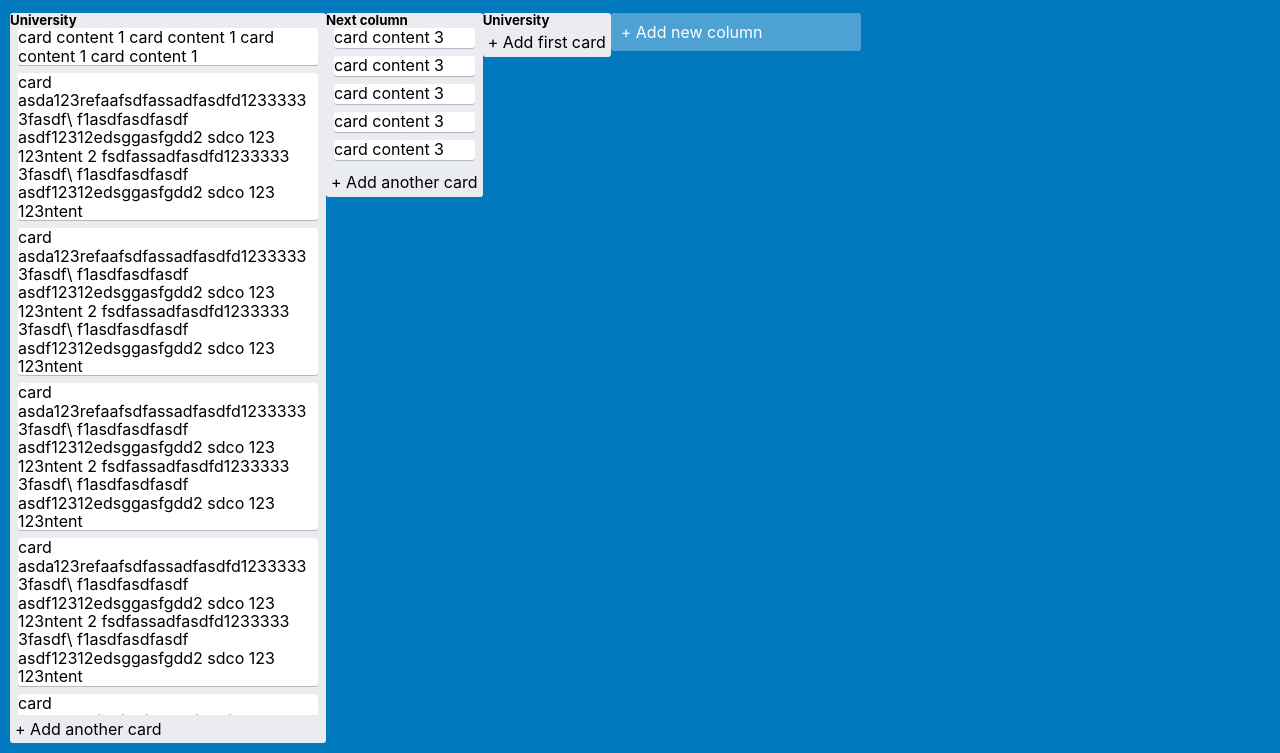
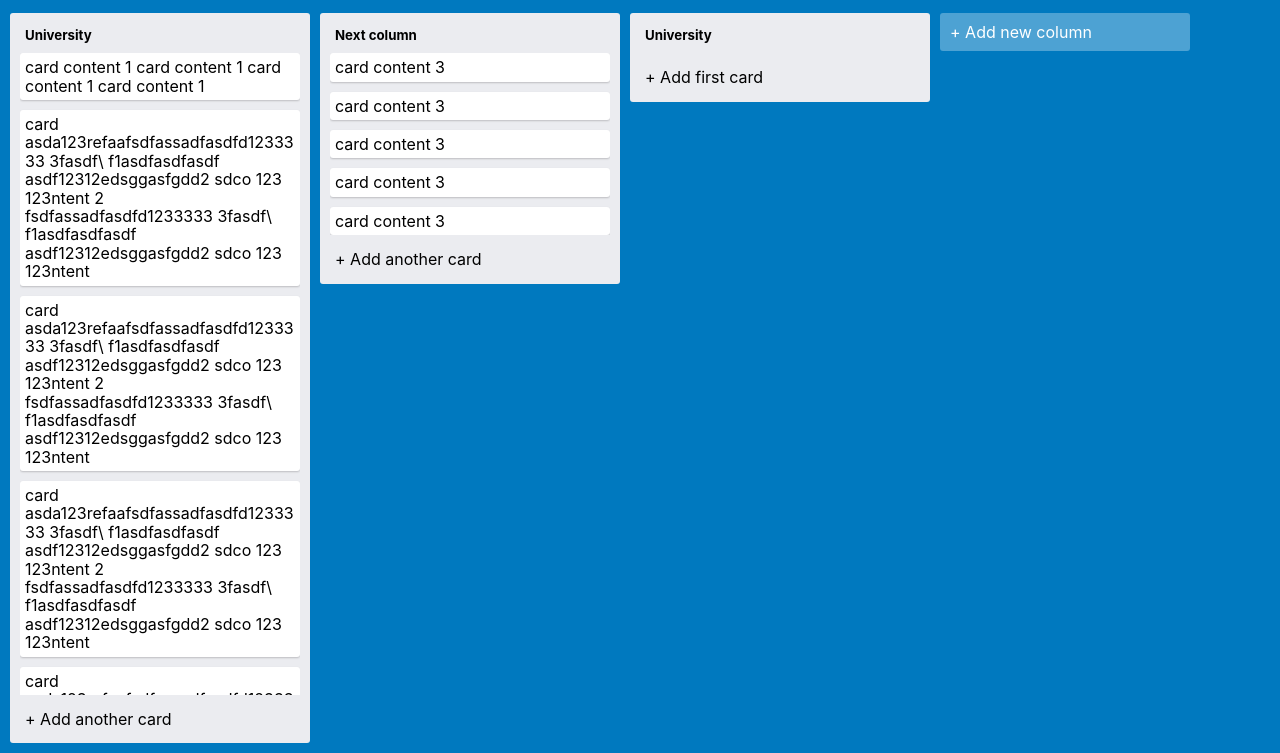
Before and after one commit to artembell/trello-clone, a website: page frontend/assets/pages/board.html in a window 1280 px wide. Shown: the part 47-800 px from the top of the page. Drawn offline with nearby package versions, Linux system fonts and the light colour scheme; files that its build step writes are made by us from their sources.

Commit message:
feat: board cols

```diff
--- a/frontend/styles/board.scss
+++ b/frontend/styles/board.scss
@@ -29,6 +29,7 @@
 }
 
 .create-column {
+    flex: 0 0 auto;
     background: rgba(255, 255, 255, 0.3);
     border-radius: 3px;
     width: 250px;
@@ -53,108 +54,75 @@
     }
 }
 
-.cards {
-    flex: 1 1 auto;
-    margin-bottom: 0;
-    overflow-y: auto;
-    overflow-x: hidden;
-    margin: 0 4px;
-    padding: 0 4px;
-    z-index: 1;
-    min-height: 0;
-}
 
 .column {
-    background-color: #ebecf0;
-    border-radius: 3px;
-    box-sizing: border-box;
     display: flex;
     flex-direction: column;
+    flex: 0 0 auto;
+
+    position: relative;
+
     max-height: 100%;
-    position: relative;
-    // my styles
-    // flex: 0 0 auto;
-    // padding: 10px;
-    // width: 250px;
-    // margin-right: 10px;
 
-    // background: #EBECF0;
-    // border-radius: 3px;
+    padding: 10px;
+    width: 300px;
+    margin-right: 10px;
 
-    // overflow-y: hidden;
-    // height: auto;
-    // max-height: 100%;
+    background: #EBECF0;
+    border-radius: 3px;
 
-    // // &__cards {
-    // //     position: relative;
+    &__cards {
+        flex: 1 1 auto;
+        overflow-y: auto;
+        overflow-x: hidden;
+    }
 
-    // //     max-height: inherit;
-    // //     // min-height: 0;
-    // //     // height: auto;
-    // //     // max-height: 100%;
-    // //     // overflow-x: hidden;
-    // //     overflow-y: auto;
-    // // }
+    &__name {
+        margin-top: 5px;
+        margin-left: 5px;
+        margin-bottom: 10px;
+    }
 
-    // &__name {
-    //     margin-top: 5px;
-    //     margin-left: 5px;
-    //     margin-bottom: 10px;
-    // }
-
-    // &__add-card {
-    //     margin-top: 10px;
-    // }
+    &__add-card {
+        margin-top: 10px;
+    }
 }
 
 
 
 
 
-// .clickable-card {
-//     position: relative;
+.clickable-card {
+    position: relative;
 
-//     &__link {
-//         display: inline-block;
-//         position: absolute;
-//         top: 0;
-//         left: 0;
-//         width: 100%;
-//         height: 100%;
-//     }
-// }
+    &__link {
+        display: inline-block;
+        position: absolute;
+        top: 0;
+        left: 0;
+        width: 100%;
+        height: 100%;
+    }
+}
 
 .card {
-    background-color: #fff;
+    margin-bottom: 10px;
+
     border-radius: 3px;
-    box-shadow: 0 1px 0 rgba(9,30,66,.25);
-    cursor: pointer;
-    display: block;
-    margin-bottom: 8px;
-    max-width: 300px;
-    min-height: 20px;
-    position: relative;
-    text-decoration: none;
-    z-index: 0;
-    // // my styles
-    // margin-bottom: 10px;
+    transition: background .1s linear;
+    background: white;
+    box-shadow: 0px 1px 2px 0 rgba(0, 0, 0, .2);
+    word-wrap: break-word;
 
-    // transition: background .1s linear;
-    // background: white;
-    // border-radius: 3px;
-    // box-shadow: 0px 1px 2px 0 rgba(0, 0, 0, .2);
+    &:hover {
+        background: darken($color: white, $amount: 5%);
+    }
+    &__content {
+        padding: 5px;
+    }
 
-    // word-wrap: break-word;
-
-    // &:hover {
-    //     background: darken($color: white, $amount: 5%);
-    // }
-    // &__content {
-    //     padding: 5px;
-    // }
-
-    // &:last-child {
-    //     margin-bottom: 0;
-    // }
+    &:last-child {
+        margin-bottom: 0;
+    }
 
 }
```
